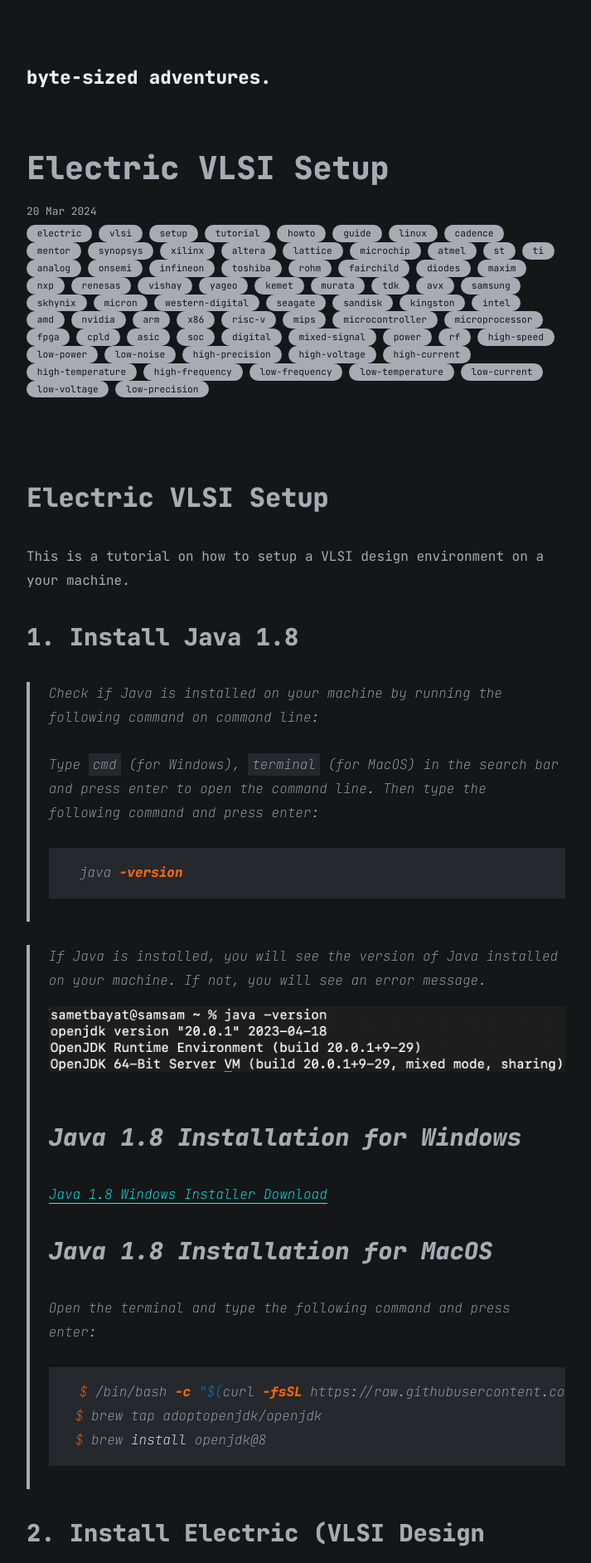
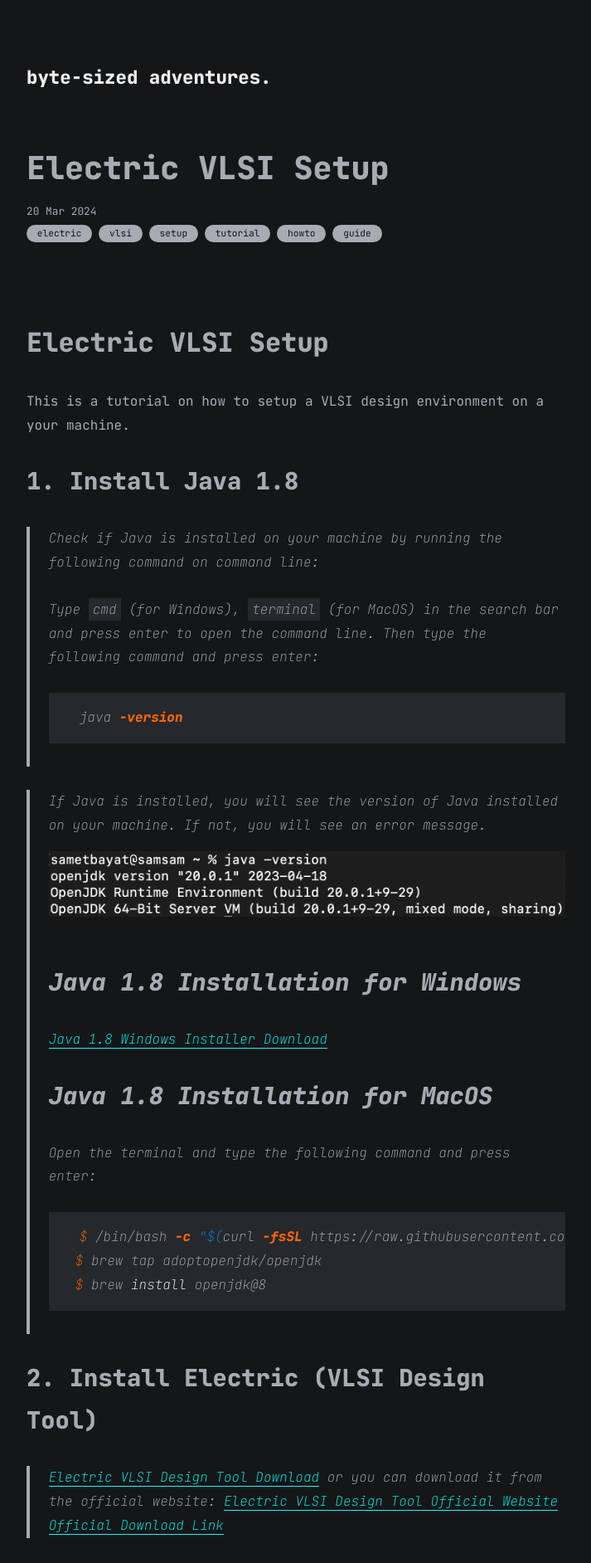
Before and after one commit to samet-byte/samet-byte.github.io, a Jekyll site: the page built from all_collections/_posts/2024-03-20-electric-vlsi-setup.md, in a window 1280 px wide. Shown: the top 1884 px of the page at 83% size, without its empty margins (283-996 px from the left). Built offline with Jekyll 4.4.1, drawn with Linux system fonts in a browser that asks for light colours.

Commit message:
Refactor categories in Electric VLSI Setup

```diff
--- a/all_collections/_posts/2024-03-20-electric-vlsi-setup.md
+++ b/all_collections/_posts/2024-03-20-electric-vlsi-setup.md
@@ -2,15 +2,8 @@
 layout: post
 title: Electric VLSI Setup
 date: 2024-03-20
-categories: [electric, vlsi, setup, tutorial, howto, guide, linux, cadence, mentor, synopsys, xilinx, altera, lattice, microchip, atmel, st, ti, analog, onsemi, infineon, toshiba, rohm, fairchild, diodes, maxim, nxp, renesas, toshiba, vishay, yageo, kemet, murata, tdk, avx, samsung, skhynix, micron, toshiba, western-digital, seagate, sandisk, kingston, micron, intel, amd, nvidia, arm, x86, risc-v, mips, microcontroller, microprocessor, fpga, cpld, asic, soc, digital, analog, mixed-signal, power, rf, high-speed, low-power, low-noise, high-precision, high-voltage, high-current, high-temperature, high-frequency, low-frequency, low-temperature, low-current, low-voltage, low-power, low-noise, low-precision, low-frequency, low-temperature]
+categories: [electric, vlsi, setup, tutorial, howto, guide]
 ---
-
-<style>
-sam {text-align: center;}
-</style>
-
-
-
 
 # Electric VLSI Setup
 
```
